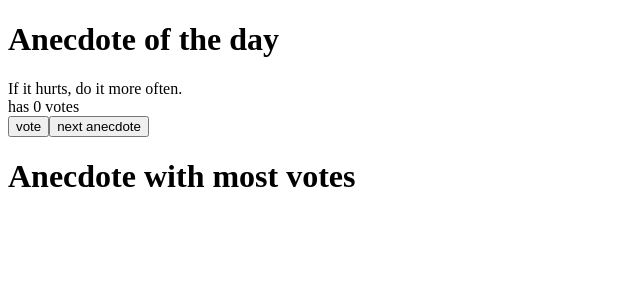
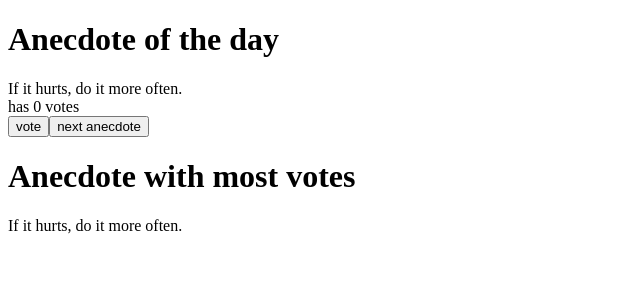
Before and after one commit to RarangoH/FullStackOpen, a React (Create React App) app in the folder part1/anecdotes/: page / in a window 1280 px wide. Shown: the top 300 px of the page, without its empty margins (0-640 px from the left). Built offline with nearby package versions, Linux system fonts and the light colour scheme.

Commit message:
Correction of undefined

```diff
--- a/part1/anecdotes/src/App.js
+++ b/part1/anecdotes/src/App.js
@@ -96,7 +96,11 @@ const MostVotes =(props) =>{
 
     });
     if(t === undefined){
-
+      return(
+        <div>
+          {props.anecdotes[0]}
+        </div>
+      )
     }else{
       if(t[0] === "one"){
         print = 0;
```
